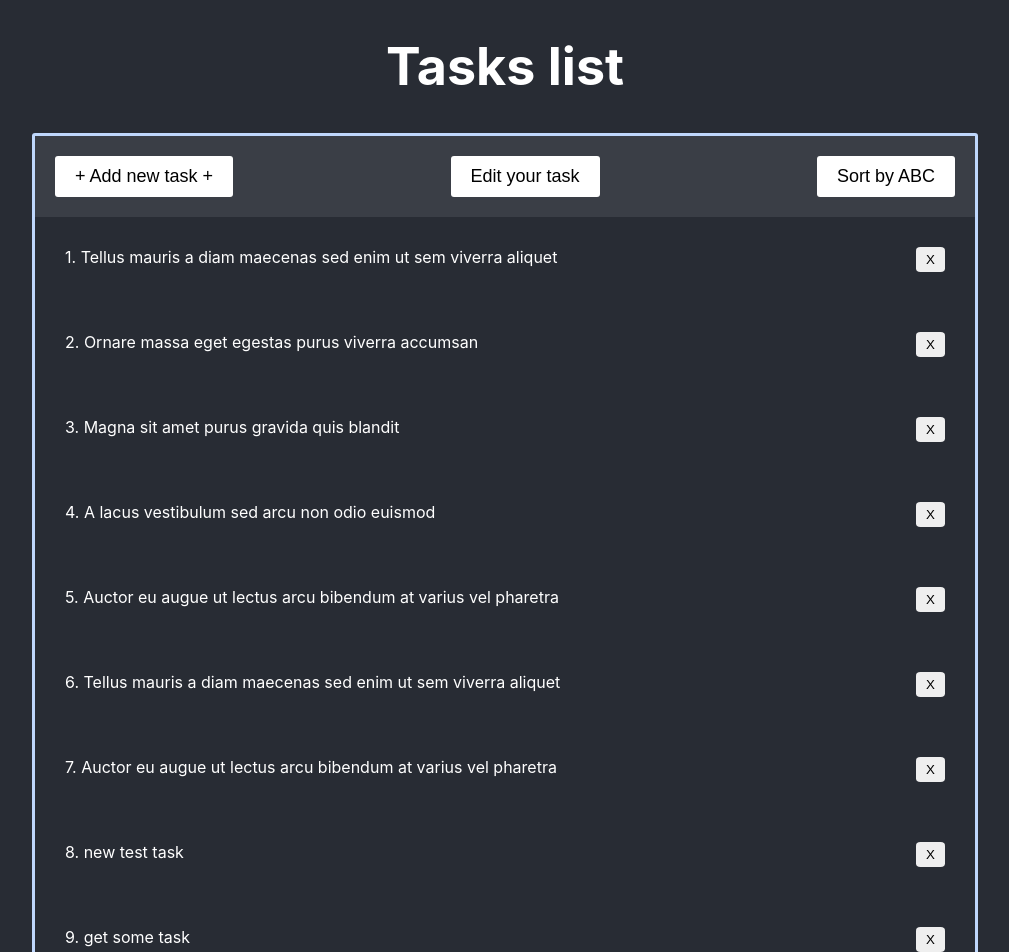
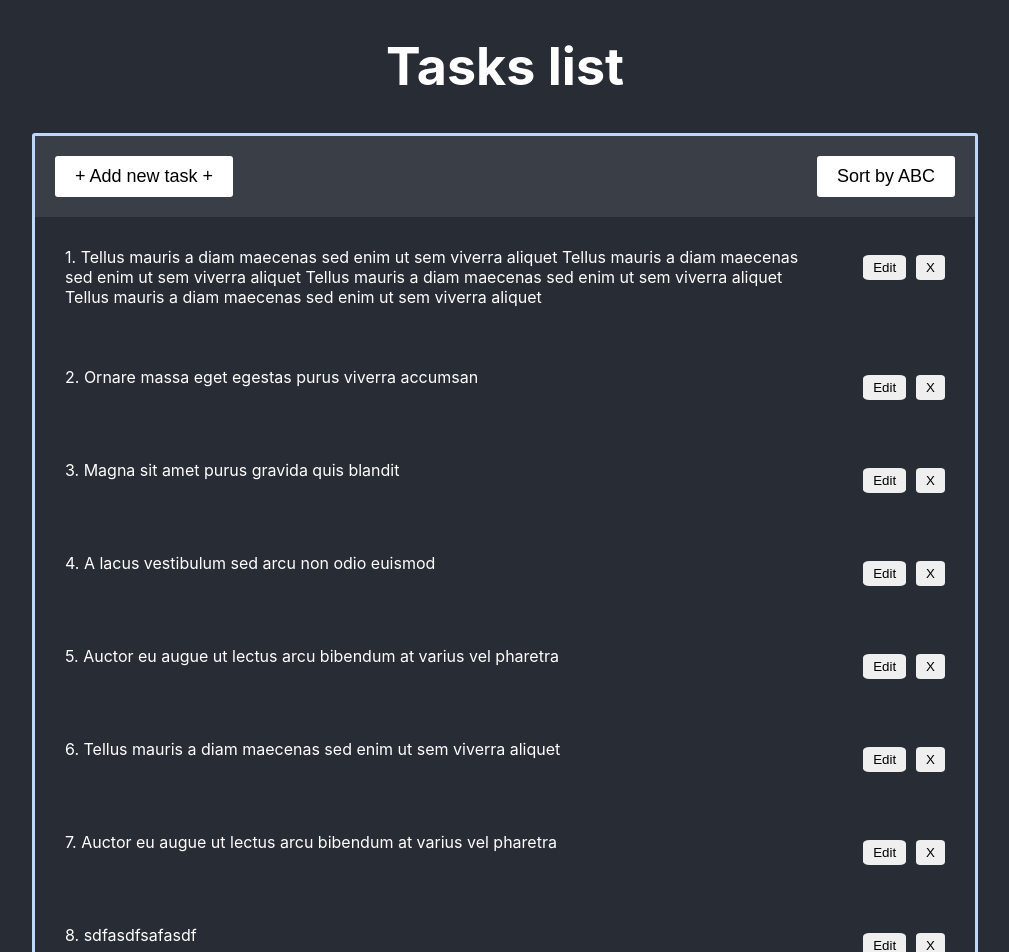
Before and after one commit to redavillm/to-do-list, a React (Create React App) app: page / in a window 1280 px wide. Shown: the top 952 px of the page, without its empty margins (135-1144 px from the left). Built offline with nearby package versions, Linux system fonts and the light colour scheme; data requests are answered from the project's data file.

Commit message:
Обновление обновления задачи

```diff
--- a/db.json
+++ b/db.json
@@ -2,7 +2,7 @@
   "tasks": [
     {
       "id": 1,
-      "text": "Tellus mauris a diam maecenas sed enim ut sem viverra aliquet"
+      "text": "Tellus mauris a diam maecenas sed enim ut sem viverra aliquet Tellus mauris a diam maecenas sed enim ut sem viverra aliquet Tellus mauris a diam maecenas sed enim ut sem viverra aliquet Tellus mauris a diam maecenas sed enim ut sem viverra aliquet"
     },
     {
       "id": 2,
@@ -29,12 +29,8 @@
       "id": 8
     },
     {
-      "text": "new test task",
+      "text": "sdfasdfsafasdf",
       "id": 9
-    },
-    {
-      "text": "get some task",
-      "id": 10
     }
   ]
 }
--- a/src/App.js
+++ b/src/App.js
@@ -1,21 +1,13 @@
 import { useEffect, useState } from "react";
 import styles from "./App.module.css";
 import { ModalWindows } from "./components/ModalWindow";
-import { EditModalWindow } from "./components/EditModalWindow";
 import { requestRemoveTask } from "./scripts";
 import { Task } from "./components/Task";
 
 function App() {
   const [tasks, setTasks] = useState([]);
-  const [editTask, setEditTask] = useState({
-    id: 0,
-    text: "",
-  });
-
-
 
   const [visibleModalWindow, setVisibleModalWindow] = useState(false);
-  const [visibleModalEditWindow, setVisibleModalEditWindow] = useState(false);
   const [newTask, setNewTask] = useState("");
   const [isLoading, setIsLoading] = useState(false);
   const [refreshListFlag, setRefreshListFlag] = useState(false);
@@ -36,10 +28,6 @@ function App() {
     setVisibleModalWindow(!visibleModalWindow);
   };
 
-  const showModalEditTaskWindow = () => {
-    setVisibleModalEditWindow(!visibleModalEditWindow);
-  };
-
   return (
     <div className={styles.app}>
       <h1>Tasks list</h1>
@@ -47,9 +35,6 @@ function App() {
         <div className={styles.menu}>
           <button className={styles.menu_btn} onClick={showModalNewTaskWindow}>
             + Add new task +
-          </button>
-          <button className={styles.menu_btn} onClick={showModalEditTaskWindow}>
-            Edit your task
           </button>
           <button className={styles.menu_btn}>Sort by ABC</button>
           {/* <form>
@@ -71,14 +56,6 @@ function App() {
                   setIsLoading={setIsLoading}
                   refreshList={refreshList}
                 />
-                <EditModalWindow
-                  refreshList={refreshList}
-                  showModalEditTaskWindow={showModalEditTaskWindow}
-                  editTask={editTask}
-                  setIsLoading={setIsLoading}
-                  setEditTask={setEditTask}
-                  visibleModalEditWindow={visibleModalEditWindow}
-                />
               </div>
             ))
           )}
--- a/src/components/Task.js
+++ b/src/components/Task.js
@@ -1,3 +1,4 @@
+import { useState } from "react";
 import styles from "./Task.module.css";
 
 export const Task = ({
@@ -8,10 +9,23 @@ export const Task = ({
   setIsLoading,
   refreshList,
 }) => {
+  const [visibleInput, setVisibleInput] = useState(false);
+  const showEditInput = () => {
+    setVisibleInput(!visibleInput);
+  };
+
   return (
-    <div id={id} className={styles.task}>
-      {index+1}. {text}
+    <div className={styles.task} id={id}>
+      <div className={!visibleInput ? styles.show_task : styles.task_none}>
+        {index + 1}. {text}
+      </div>
+      <div className={visibleInput ? styles.show_input : styles.input_none}>
+        <input placeholder={text} className={styles.editInput}></input>
+      </div>
       <div>
+        <button className={styles.del_btn} onClick={showEditInput}>
+          Edit
+        </button>
         <button
           className={styles.del_btn}
           onClick={() => {
--- a/src/components/Task.module.css
+++ b/src/components/Task.module.css
@@ -1,20 +1,55 @@
 .task {
   padding: 30px 30px;
   display: flex;
+  justify-content: space-between;
+}
+
+.show_task {
   font-size: 16px;
-  justify-content: space-between;
+  visibility: visible;
+  opacity: 1;
+  width: 750px;
 }
 
 .task:hover {
   background-color: #33373d;
 }
 
+.task_none {
+  font-size: 16px;
+  visibility: hidden;
+  opacity: 0;
+  width: 750px;
+}
+
 .del_btn {
   padding: 5px 10px;
   border-radius: 15%;
   border: none;
+  margin-left: 10px;
 }
 
 .del_btn:hover {
   background-color: rgb(167, 167, 167);
 }
+
+.show_input {
+  position: absolute;
+  visibility: visible;
+  opacity: 1;
+  z-index: 99997;
+}
+
+.input_none {
+  position: absolute;
+  visibility: hidden;
+  opacity: 0;
+}
+
+.editInput {
+  border: none;
+  outline: 0;
+  width: 600px;
+  height: 30px;
+  font-size: 16px;
+}
```
